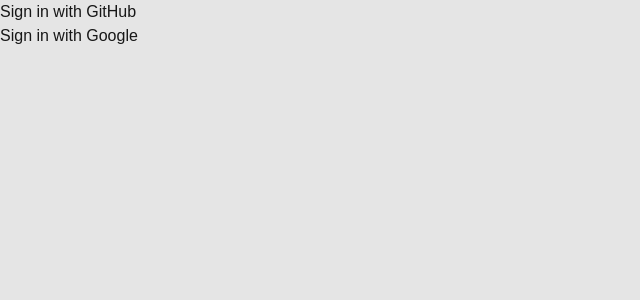
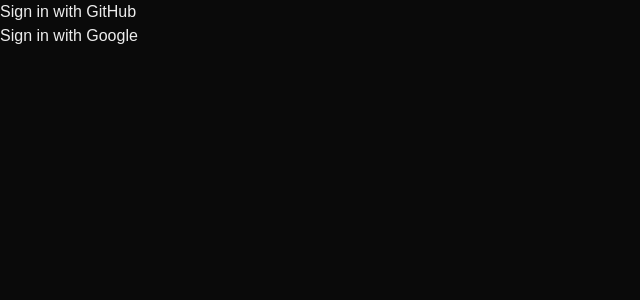
Before and after one commit to geraldsaberon/kanban, a Next.js app: page / in a window 1280 px wide. Shown: the top 300 px of the page, without its empty margins (0-640 px from the left). Built offline with nearby package versions, Linux system fonts and the light colour scheme; no server answers.

Commit message:
Add light/dark theme toggle

```diff
--- a/package.json
+++ b/package.json
@@ -15,6 +15,7 @@
     "nanoid": "^5.0.9",
     "next": "15.1.6",
     "next-auth": "5.0.0-beta.25",
+    "next-themes": "^0.4.4",
     "react": "^19.0.0",
     "react-dom": "^19.0.0"
   },
--- a/src/app/globals.css
+++ b/src/app/globals.css
@@ -4,6 +4,8 @@
   --color-background: var(--background);
   --color-foreground: var(--foreground);
 }
+
+@custom-variant dark (&:where([data-theme=dark], [data-theme=dark] *));
 
 /*
   The default border color has changed to `currentColor` in Tailwind CSS v4,
@@ -28,11 +30,9 @@
   --foreground: #171717;
 }
 
-@media (prefers-color-scheme: dark) {
-  :root {
-    --background: #0a0a0a;
-    --foreground: #ededed;
-  }
+[data-theme='dark'] {
+  --background: #0a0a0a;
+  --foreground: #ededed;
 }
 
 body {
--- a/src/app/layout.tsx
+++ b/src/app/layout.tsx
@@ -1,5 +1,6 @@
 import type { Metadata } from "next";
 import "./globals.css";
+import { ThemeProvider } from "next-themes";
 
 export const metadata: Metadata = {
   title: "Create Next App",
@@ -12,9 +13,9 @@ export default function RootLayout({
   children: React.ReactNode;
 }>) {
   return (
-    <html lang="en">
+    <html lang="en" data-theme="dark" suppressHydrationWarning>
       <body>
-        {children}
+        <ThemeProvider defaultTheme="dark">{children}</ThemeProvider>
       </body>
     </html>
   );
--- a/src/components/board-header.tsx
+++ b/src/components/board-header.tsx
@@ -7,6 +7,7 @@ import { startTransition } from "react"
 import { updateBoardName } from "@/actions"
 import { DeleteBoardButton } from "./delete-board"
 import { ColorPicker } from "./color-picker"
+import { ThemeToggle } from "./theme-toggle"
 
 interface BoardHeaderProps {
   board: BoardType,
@@ -34,6 +35,7 @@ export function BoardHeader({ board, optimisticBoardAction }: BoardHeaderProps)
         }}
       />
       <div className="ml-auto flex items-center gap-4">
+        <ThemeToggle />
         <ColorPicker
           boardId={board.id}
           optimisticColorUpdate={(color) => optimisticBoardAction({ type: "UPD_BRD_COLOR", payload: { color }})}
--- /dev/null
+++ b/src/components/theme-toggle.tsx
@@ -0,0 +1,30 @@
+"use client"
+
+import { useTheme } from "next-themes"
+import { useEffect, useState } from "react"
+
+export function ThemeToggle() {
+  const [mounted, setMounted] = useState(false)
+  const {theme, setTheme} = useTheme()
+
+  useEffect(() => setMounted(true), [])
+
+  return mounted ? (
+    <button
+      className="cursor-pointer"
+      onClick={() => {
+        setTheme(theme  === "light" ? "dark" : "light")
+      }}
+    >
+      {theme == "dark" ? (
+        <svg xmlns="http://www.w3.org/2000/svg" fill="none" viewBox="0 0 24 24" strokeWidth={1.5} stroke="currentColor" className="size-4">
+          <path strokeLinecap="round" strokeLinejoin="round" d="M21.752 15.002A9.72 9.72 0 0 1 18 15.75c-5.385 0-9.75-4.365-9.75-9.75 0-1.33.266-2.597.748-3.752A9.753 9.753 0 0 0 3 11.25C3 16.635 7.365 21 12.75 21a9.753 9.753 0 0 0 9.002-5.998Z" />
+        </svg>
+      ) : (
+        <svg xmlns="http://www.w3.org/2000/svg" fill="none" viewBox="0 0 24 24" strokeWidth={1.5} stroke="currentColor" className="size-4">
+          <path strokeLinecap="round" strokeLinejoin="round" d="M12 3v2.25m6.364.386-1.591 1.591M21 12h-2.25m-.386 6.364-1.591-1.591M12 18.75V21m-4.773-4.227-1.591 1.591M5.25 12H3m4.227-4.773L5.636 5.636M15.75 12a3.75 3.75 0 1 1-7.5 0 3.75 3.75 0 0 1 7.5 0Z" />
+        </svg>
+      )}
+    </button>
+  ) : null
+}
```
Also changed, not shown: 1 other file (tests, documents, lock files or other folders).
